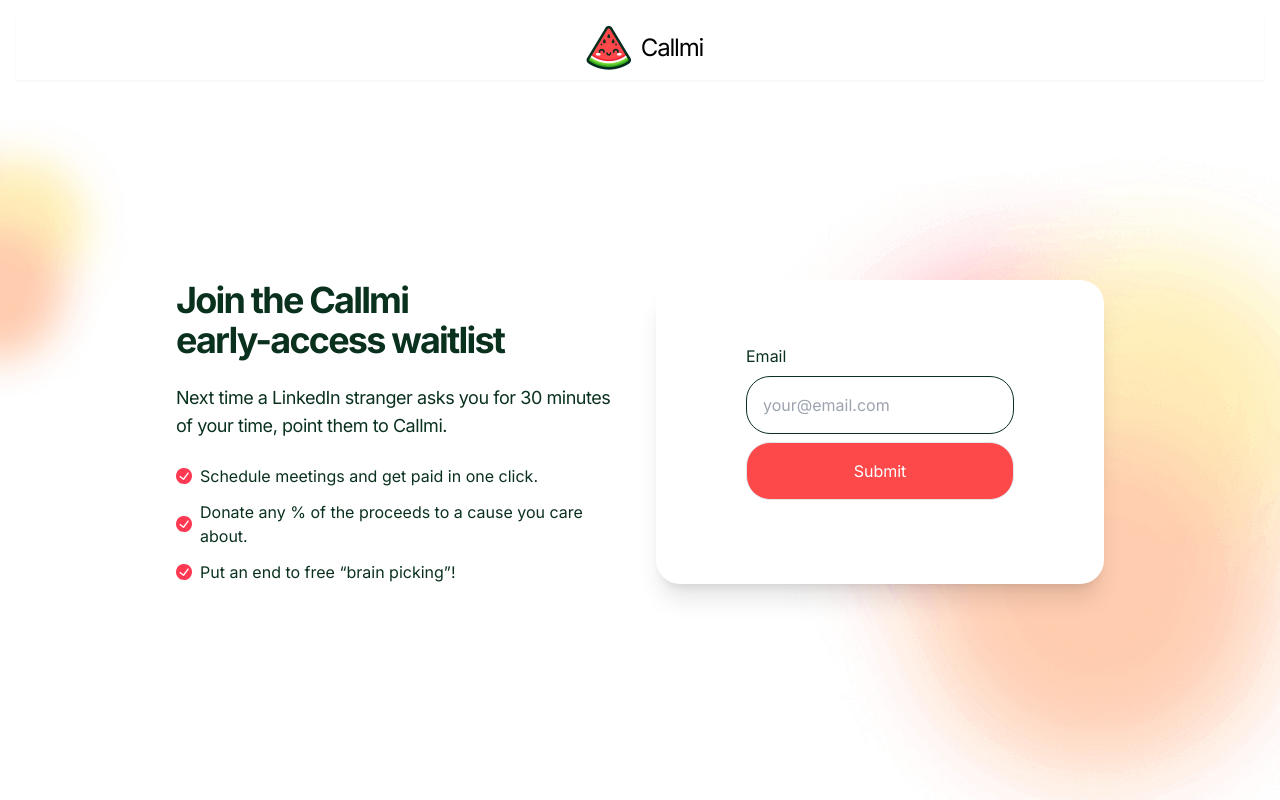
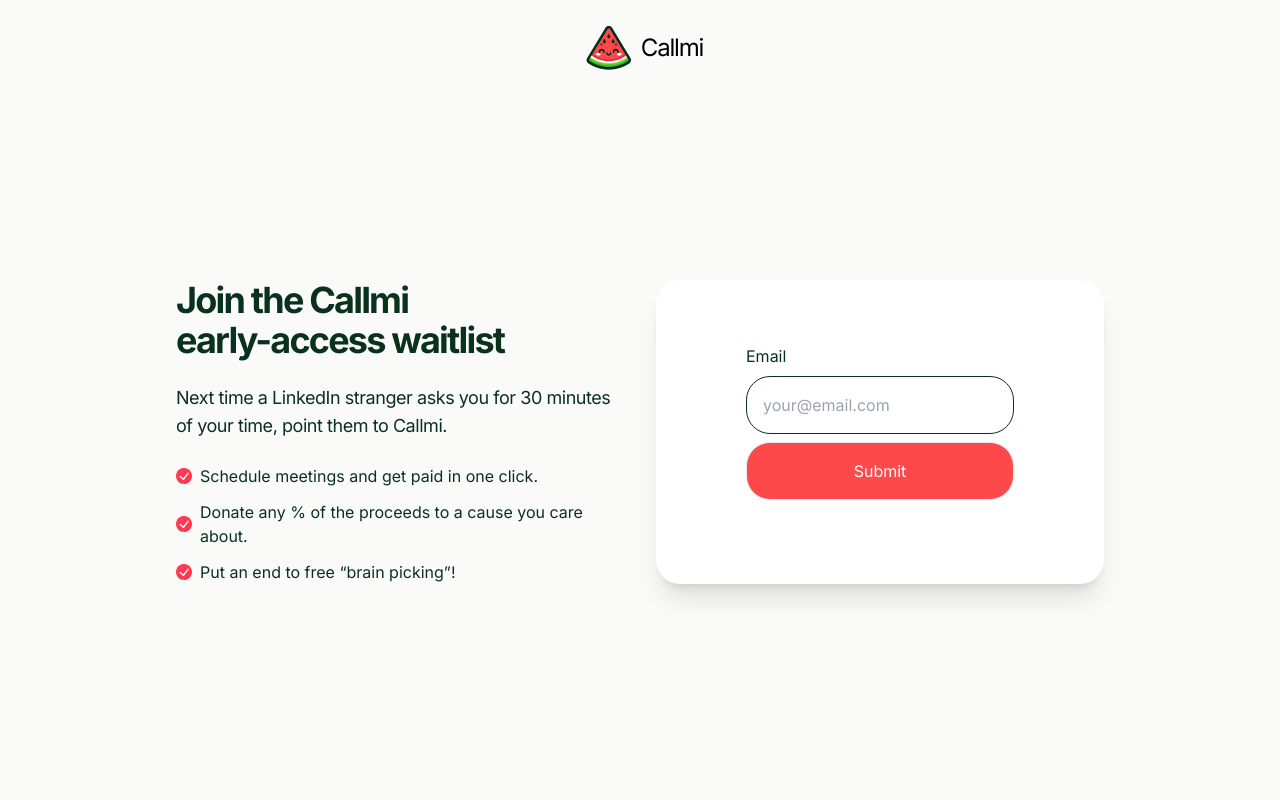
Before and after one commit to mo-shawa/callmi, a Next.js app: page / in a window 1280 px wide. Built offline with nearby package versions, Linux system fonts and the light colour scheme.

Commit message:
replace bg image with off white

```diff
--- a/src/app/layout.tsx
+++ b/src/app/layout.tsx
@@ -20,11 +20,13 @@
     <html lang="en">
       <body className={inter.className}>
         <div
-          style={{
-            backgroundImage: "url('/blobs.jpg')",
-            backgroundPosition: 'center',
-            backgroundRepeat: 'no-repeat',
-          }}
+          style={
+            {
+              // backgroundImage: "url('/blobs.jpg')",
+              // backgroundPosition: 'center',
+              // backgroundRepeat: 'no-repeat',
+            }
+          }
           className="flex min-h-screen flex-col bg-stone-50 bg-cover p-4 text-dark"
         >
           <Navbar></Navbar>
--- a/src/components/Navbar.tsx
+++ b/src/components/Navbar.tsx
@@ -2,7 +2,7 @@
 export default function Navbar() {
   return (
     <nav
-      className="relative flex h-16 w-full items-center justify-center bg-white text-black shadow-sm"
+      className="relative flex h-16 w-full items-center justify-center text-black"
       role="navigation"
     >
       <div className="flex items-center">
```
